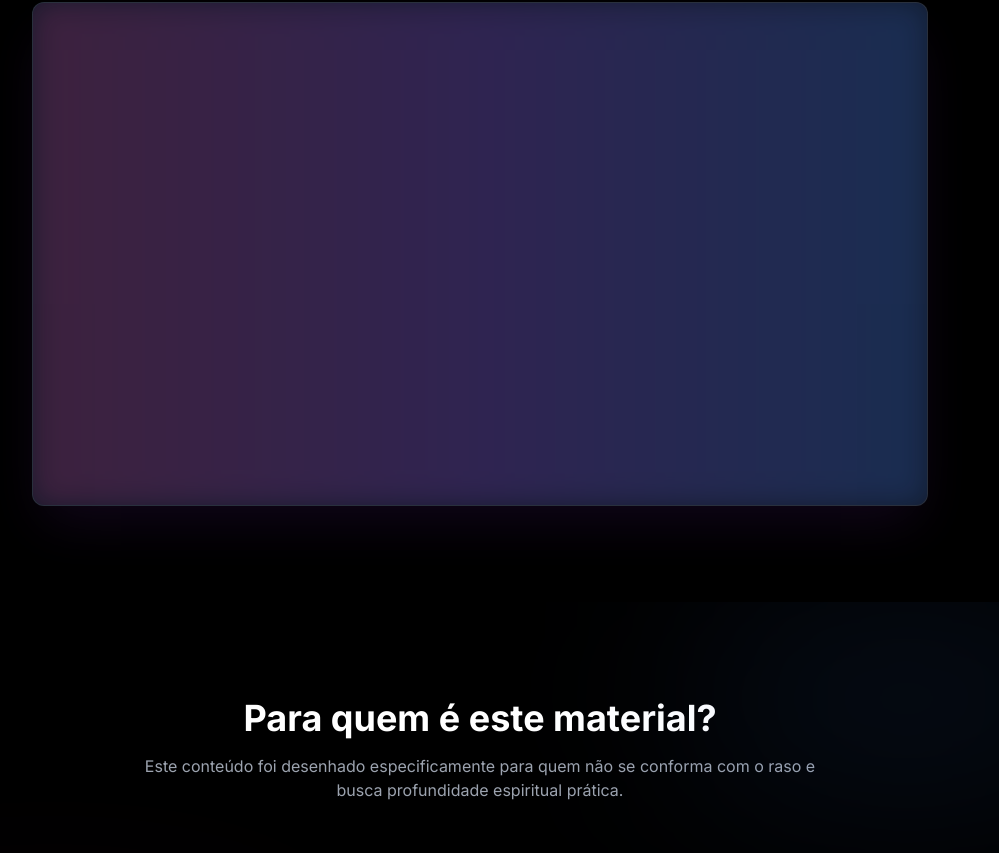
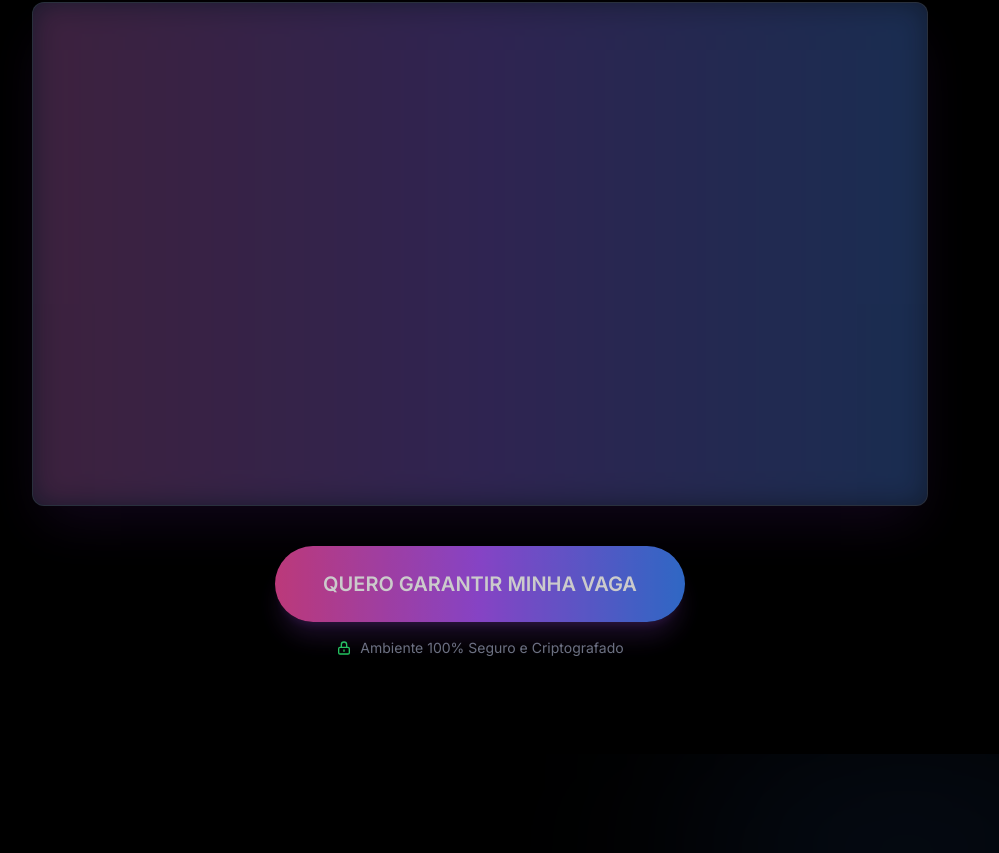
Before and after one commit to fast-dev-digital/lp-prisma-brasil, a React (Vite) app: page / in a window 1280 px wide. Shown: the part 967-1820 px from the top of the page, without its empty margins (160-1159 px from the left). Built offline with nearby package versions, Linux system fonts and the light colour scheme.

Commit message:
style: Agora o botao de CTA abaixo do video fica aparente mesmo antes do video terminar

```diff
--- a/src/components/sections/VideoSection.tsx
+++ b/src/components/sections/VideoSection.tsx
@@ -1,13 +1,9 @@
-import { useState } from 'react';
 import YouTube, { type YouTubeProps } from 'react-youtube';
 import { Section, Container } from '../layout';
 import { Button } from '../ui/Button';
 import { motion } from 'framer-motion';
 
 export const VideoSection = () => {
-  // Estado para controlar se o botão de compra aparece
-  const [showButton, setShowButton] = useState(false);
-
   // SEU_ID_DO_VIDEO aqui
   const VIDEO_ID = "rkJQQ7kG8QM";
 
@@ -23,53 +19,54 @@ export const VideoSection = () => {
     },
   };
 
-  const onStateChange: YouTubeProps['onStateChange'] = (event) => {
-    // 0 = Ended (Vídeo terminou)
-    if (event.data === 0) {
-      setShowButton(true);
-    }
-  };
-
   return (
     <Section id="vsl" className="bg-black text-white py-20 border-t border-white/5">
       <Container size="md" className="flex flex-col items-center">
 
-        {/* Título com o Gradiente "Prisma" (Pink -> Purple -> Blue) */}
+        {/* Título com o Gradiente "Prisma" */}
         <h2 className="text-3xl md:text-4xl font-bold text-center mb-8">
           Veja como <span className="text-transparent bg-clip-text bg-gradient-to-r from-pink-500 via-purple-500 to-blue-500">transformar sua vida</span> agora
         </h2>
 
         {/* Wrapper do Vídeo */}
-        <div className="w-full max-w-4xl aspect-video bg-gray-900 rounded-xl overflow-hidden shadow-2xl shadow-purple-900/20 border border-white/10 relative group">
-          {/* Efeito de brilho atrás do vídeo (opcional, para dar destaque) */}
+        <div className="w-full max-w-4xl aspect-video bg-gray-900 rounded-xl overflow-hidden shadow-2xl shadow-purple-900/20 border border-white/10 relative group mb-10">
+          {/* Efeito de brilho atrás do vídeo */}
           <div className="absolute -inset-1 bg-gradient-to-r from-pink-500 via-purple-500 to-blue-500 opacity-20 blur-lg group-hover:opacity-30 transition duration-1000"></div>
 
           <YouTube
             videoId={VIDEO_ID}
             opts={opts}
-            onStateChange={onStateChange}
             className="absolute top-0 left-0 w-full h-full relative z-10"
             iframeClassName="w-full h-full"
           />
         </div>
 
-        {/* Botão com Delay - Agora usando o gradiente padrão do tema */}
-        {showButton && (
+        {/* Botão de CTA - Agora sempre visível */}
         <motion.div
           initial={{ opacity: 0, y: 20 }}
-            animate={{ opacity: 1, y: 0 }}
-            transition={{ duration: 0.5 }}
-            className="mt-12"
+          whileInView={{ opacity: 1, y: 0 }} // Anima quando aparece na tela (scroll)
+          viewport={{ once: true }}
+          transition={{ duration: 0.5, delay: 0.2 }}
+          className="w-full flex justify-center"
         >
           <Button
             size="lg"
-              variant="primary" /* Usa o gradiente definido no seu Button.tsx */
-              className="px-12 py-6 text-xl shadow-xl shadow-purple-500/20 animate-pulse hover:animate-none"
+            variant="primary" /* Usa o gradiente padrão do seu tema */
+            className="w-full sm:w-auto px-12 py-6 text-xl shadow-xl shadow-purple-500/20 animate-pulse hover:animate-none"
+            onClick={() => {
+              // Exemplo: Scroll suave para a seção de Checkout ou Link externo
+              document.getElementById('pricing')?.scrollIntoView({ behavior: 'smooth' });
+            }}
           >
             QUERO GARANTIR MINHA VAGA
           </Button>
         </motion.div>
-        )}
+
+        {/* Texto de garantia/segurança abaixo do botão (opcional, aumenta conversão) */}
+        <p className="mt-4 text-gray-500 text-sm flex items-center gap-2">
+          <svg className="w-4 h-4 text-green-500" fill="none" stroke="currentColor" viewBox="0 0 24 24"><path strokeLinecap="round" strokeLinejoin="round" strokeWidth="2" d="M12 15v2m-6 4h12a2 2 0 002-2v-6a2 2 0 00-2-2H6a2 2 0 00-2 2v6a2 2 0 002 2zm10-10V7a4 4 0 00-8 0v4h8z"></path></svg>
+          Ambiente 100% Seguro e Criptografado
+        </p>
 
       </Container>
     </Section>
```
Lines whose indentation alone changed are shown as unchanged.
